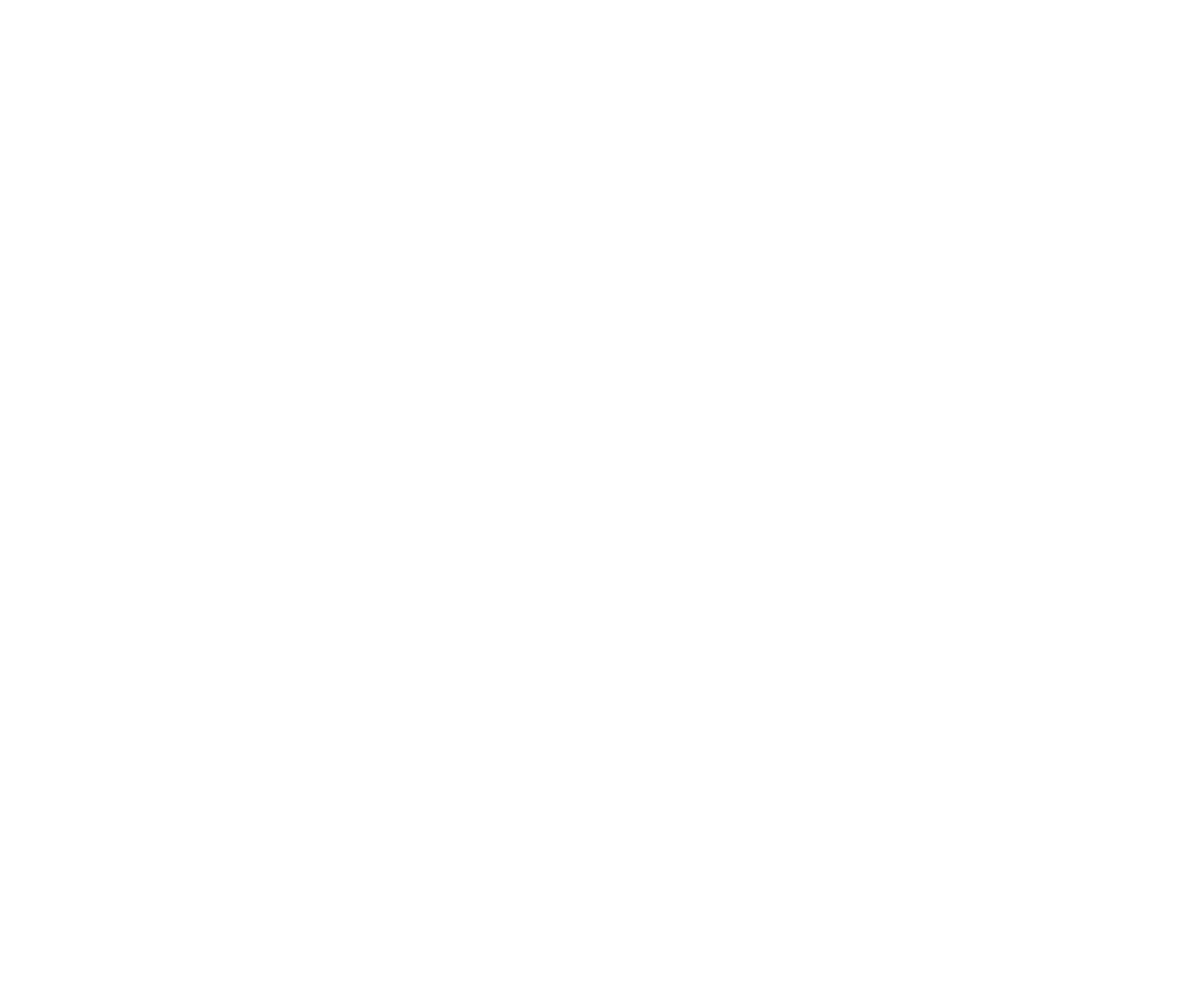
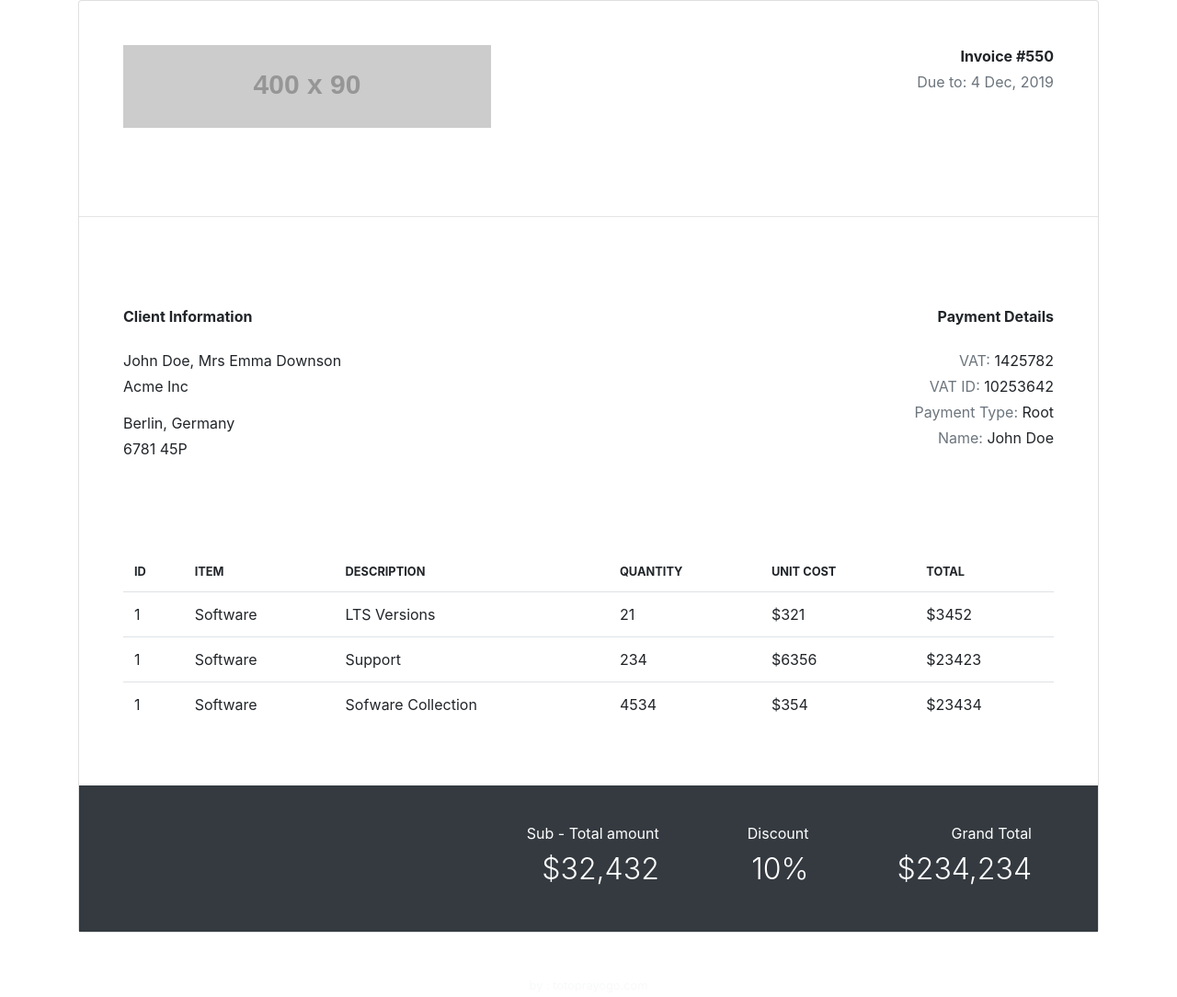
Before and after one commit to SK533ma/practice-apps, a plain HTML site: page jspdf/index.html in a window 1280 px wide. Shown: the whole page at 92% size. Before the commit the page ends 800 px from the top, so only its background shows below. Drawn offline with nearby package versions, Linux system fonts and the light colour scheme; placeholder pictures from the web are drawn by us.

Commit message:
added invoice html code

```diff
--- a/jspdf/index.html
+++ b/jspdf/index.html
@@ -2,6 +2,10 @@
 <html lang="en">
 
 <head>
+    <link href="//maxcdn.bootstrapcdn.com/bootstrap/4.1.1/css/bootstrap.min.css" rel="stylesheet" id="bootstrap-css">
+    <script src="//maxcdn.bootstrapcdn.com/bootstrap/4.1.1/js/bootstrap.min.js"></script>
+    <script src="//cdnjs.cloudflare.com/ajax/libs/jquery/3.2.1/jquery.min.js"></script>
+    <!------ Include the above in your HEAD tag ---------->
 
     <meta charset="UTF-8">
     <meta name="viewport" content="width=device-width, initial-scale=1.0">
@@ -11,6 +15,113 @@
 <body>
 
 
+    <div class="container">
+        <div class="row">
+            <div class="col-12">
+                <div class="card">
+                    <div class="card-body p-0">
+                        <div class="row p-5">
+                            <div class="col-md-6">
+                                <img src="http://via.placeholder.com/400x90?text=logo">
+                            </div>
+
+                            <div class="col-md-6 text-right">
+                                <p class="font-weight-bold mb-1">Invoice #550</p>
+                                <p class="text-muted">Due to: 4 Dec, 2019</p>
+                            </div>
+                        </div>
+
+                        <hr class="my-5">
+
+                        <div class="row pb-5 p-5">
+                            <div class="col-md-6">
+                                <p class="font-weight-bold mb-4">Client Information</p>
+                                <p class="mb-1">John Doe, Mrs Emma Downson</p>
+                                <p>Acme Inc</p>
+                                <p class="mb-1">Berlin, Germany</p>
+                                <p class="mb-1">6781 45P</p>
+                            </div>
+
+                            <div class="col-md-6 text-right">
+                                <p class="font-weight-bold mb-4">Payment Details</p>
+                                <p class="mb-1"><span class="text-muted">VAT: </span> 1425782</p>
+                                <p class="mb-1"><span class="text-muted">VAT ID: </span> 10253642</p>
+                                <p class="mb-1"><span class="text-muted">Payment Type: </span> Root</p>
+                                <p class="mb-1"><span class="text-muted">Name: </span> John Doe</p>
+                            </div>
+                        </div>
+
+                        <div class="row p-5">
+                            <div class="col-md-12">
+                                <table class="table">
+                                    <thead>
+                                        <tr>
+                                            <th class="border-0 text-uppercase small font-weight-bold">ID</th>
+                                            <th class="border-0 text-uppercase small font-weight-bold">Item</th>
+                                            <th class="border-0 text-uppercase small font-weight-bold">Description</th>
+                                            <th class="border-0 text-uppercase small font-weight-bold">Quantity</th>
+                                            <th class="border-0 text-uppercase small font-weight-bold">Unit Cost</th>
+                                            <th class="border-0 text-uppercase small font-weight-bold">Total</th>
+                                        </tr>
+                                    </thead>
+                                    <tbody>
+                                        <tr>
+                                            <td>1</td>
+                                            <td>Software</td>
+                                            <td>LTS Versions</td>
+                                            <td>21</td>
+                                            <td>$321</td>
+                                            <td>$3452</td>
+                                        </tr>
+                                        <tr>
+                                            <td>1</td>
+                                            <td>Software</td>
+                                            <td>Support</td>
+                                            <td>234</td>
+                                            <td>$6356</td>
+                                            <td>$23423</td>
+                                        </tr>
+                                        <tr>
+                                            <td>1</td>
+                                            <td>Software</td>
+                                            <td>Sofware Collection</td>
+                                            <td>4534</td>
+                                            <td>$354</td>
+                                            <td>$23434</td>
+                                        </tr>
+                                    </tbody>
+                                </table>
+                            </div>
+                        </div>
+
+                        <div class="d-flex flex-row-reverse bg-dark text-white p-4">
+                            <div class="py-3 px-5 text-right">
+                                <div class="mb-2">Grand Total</div>
+                                <div class="h2 font-weight-light">$234,234</div>
+                            </div>
+
+                            <div class="py-3 px-5 text-right">
+                                <div class="mb-2">Discount</div>
+                                <div class="h2 font-weight-light">10%</div>
+                            </div>
+
+                            <div class="py-3 px-5 text-right">
+                                <div class="mb-2">Sub - Total amount</div>
+                                <div class="h2 font-weight-light">$32,432</div>
+                            </div>
+                        </div>
+                    </div>
+                </div>
+            </div>
+        </div>
+
+        <div class="text-light mt-5 mb-5 text-center small">by : <a class="text-light" target="_blank"
+                href="http://totoprayogo.com">totoprayogo.com</a></div>
+
+    </div>
+
+
+
 
 
 </body>
```
